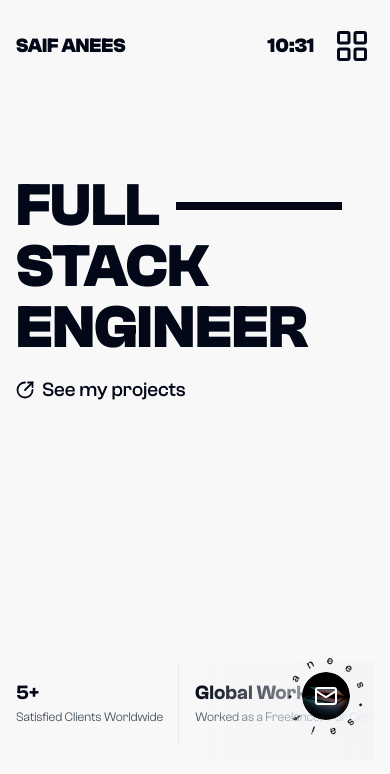
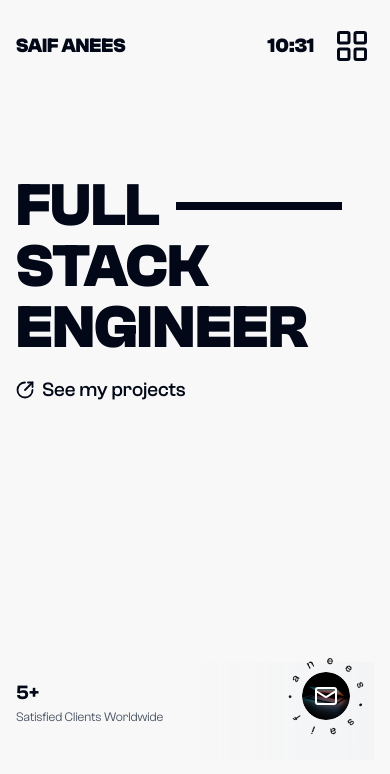
Before and after one commit to saiFaneeS/saifanees-portfolio, a Next.js app: page / in a window 390 px wide. Shown: the top 774 px of the page. Built offline with nearby package versions, Linux system fonts and the light colour scheme.

Commit message:
home slider and contact

```diff
--- a/components/Hero.jsx
+++ b/components/Hero.jsx
@@ -103,7 +103,7 @@ export default function Hero() {
             ].map((item, index) => (
               <CarouselItem
                 key={index}
-                className="basis-1/2 sm:basis-1/2 md:basis-1/3 pl-0"
+                className="basis-full sm:basis-1/2 md:basis-1/3 pl-0"
               >
                 <div
                   className="p-4 bg-transparent border-r"
```
